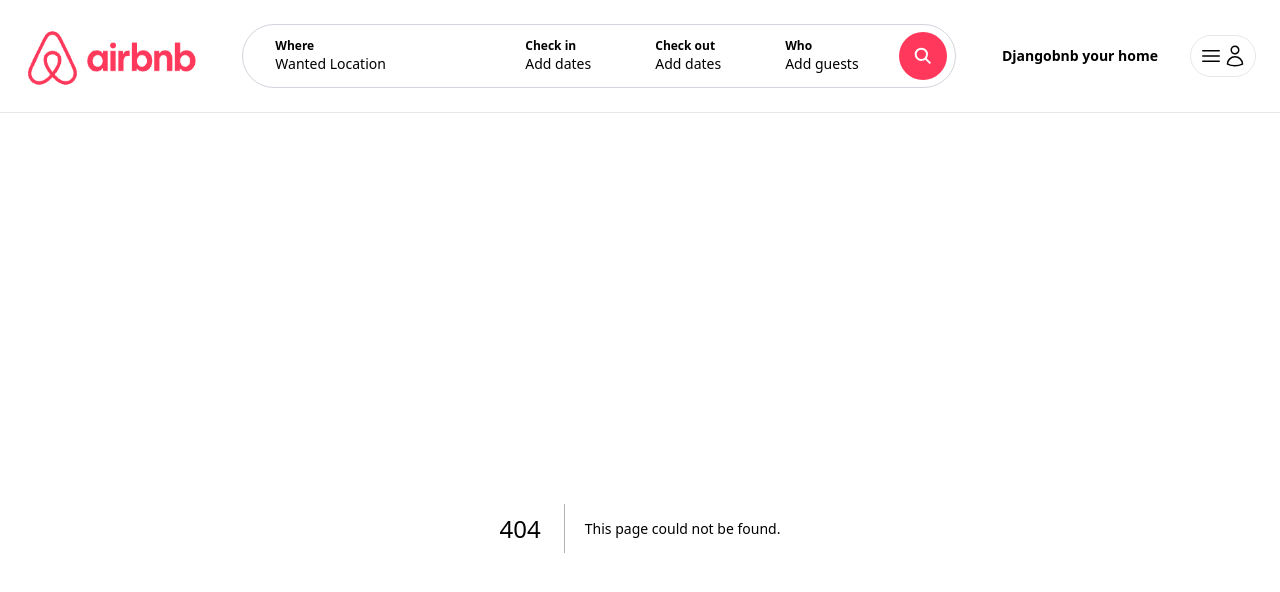
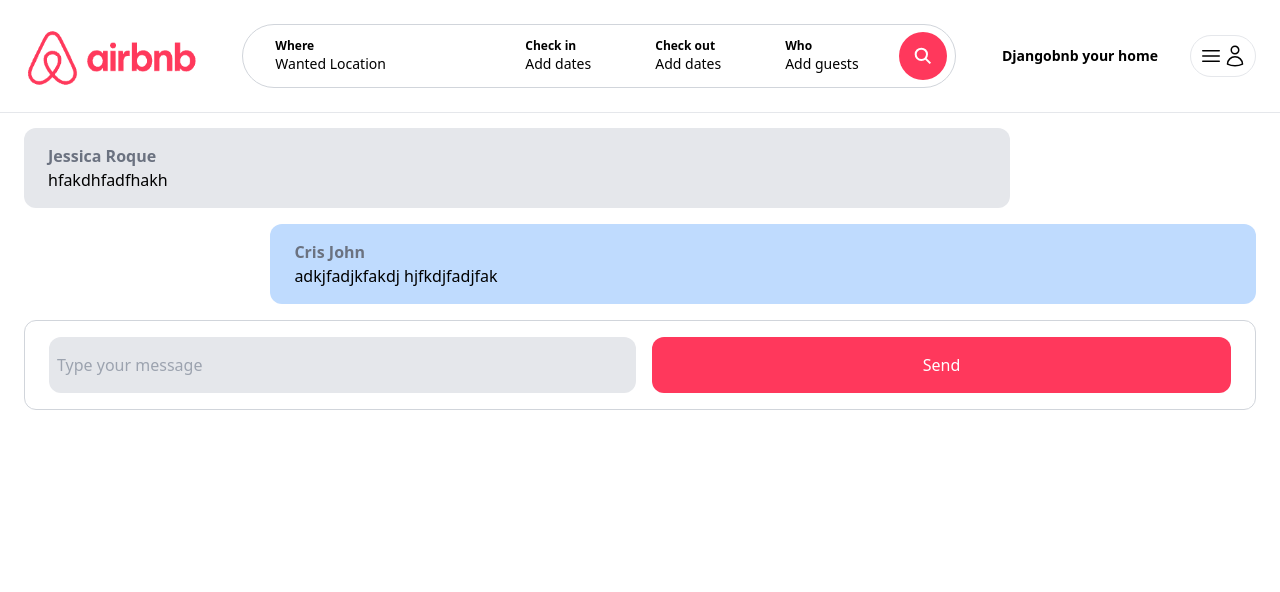
Before and after one commit to roquejessica/DjangoBnb, a Next.js app: page /inbox/1 in a window 1280 px wide. Before the commit this address had no page. Shown: the top 592 px of the page. Built offline with nearby package versions, Linux system fonts and the light colour scheme.

Commit message:
Detail page for chat (static) - Jessica Roque - VID2

```diff
--- /dev/null
+++ b/app/components/forms/CustomButton.tsx
@@ -0,0 +1,24 @@
+// create an interface for the props so we can define the properties that we can send
+
+interface CustomButtonProps {
+    label: string
+    className?: string
+    onClick: () => void
+}
+
+const CustomButton: React.FC<CustomButtonProps> = ({
+    label,
+    className,
+    onClick
+}) => {  //to pass it in the interface and set it to be used on the CustomButton, we convert the component to be react functional component
+    return (
+        <div
+            onClick={onClick}
+            className={`w-full py-4 bg-airbnb hover:bg-airbnb-dark text-white text-center rounded-xl transition cursor-pointer ${className}`}
+        >
+            {label}
+        </div>
+    )
+}
+
+export default CustomButton
--- /dev/null
+++ b/app/components/inbox/ConversationDetail.tsx
@@ -0,0 +1,40 @@
+//need to specify that it is a client component as what was done was just a server component (onClick) but we don't have onClick in the server
+
+'use client'
+import CustomButton from "../forms/CustomButton";
+
+const ConversationDetail = () => {
+    return (
+        <>
+            <div className="max-h-[400px] overflow-auto flex flex-col space-y-4">
+                <div className="w-[80%] py-4 px-6 rounded-xl bg-gray-200">
+                    <p className="font-bold text-gray-500">Jessica Roque</p>
+
+                    <p>hfakdhfadfhakh</p>
+                </div>
+
+                <div className="w-[80%] ml-[20%] py-4 px-6 rounded-xl bg-blue-200">
+                    <p className="font-bold text-gray-500">Cris John</p>
+
+                    <p>adkjfadjkfakdj hjfkdjfadjfak</p>
+                </div>
+            </div>
+
+            <div className="mt-4 py-4 px-6 flex border border-gray-300 space-x-4 rounded-xl">
+                <input
+                    type="text"
+                    placeholder="Type your message"
+                    className="w-full p-2 bg-gray-200 rounded-xl"
+                />
+
+                <CustomButton
+                    label="Send"
+                    onClick={() => console.log('Clicked')}
+                    className="w-[100px]"
+                />
+            </div>
+        </>
+    );
+};
+
+export default ConversationDetail;
--- /dev/null
+++ b/app/inbox/[id]/page.tsx
@@ -0,0 +1,11 @@
+import ConversationDetail from "@/app/components/inbox/ConversationDetail"
+
+const ConversationPage = () => {
+    return (
+        <main className="max-w-[1500px] mx-auto px-6 pb-6">
+            <ConversationDetail />
+        </main>
+    );
+};
+
+export default ConversationPage;
```
